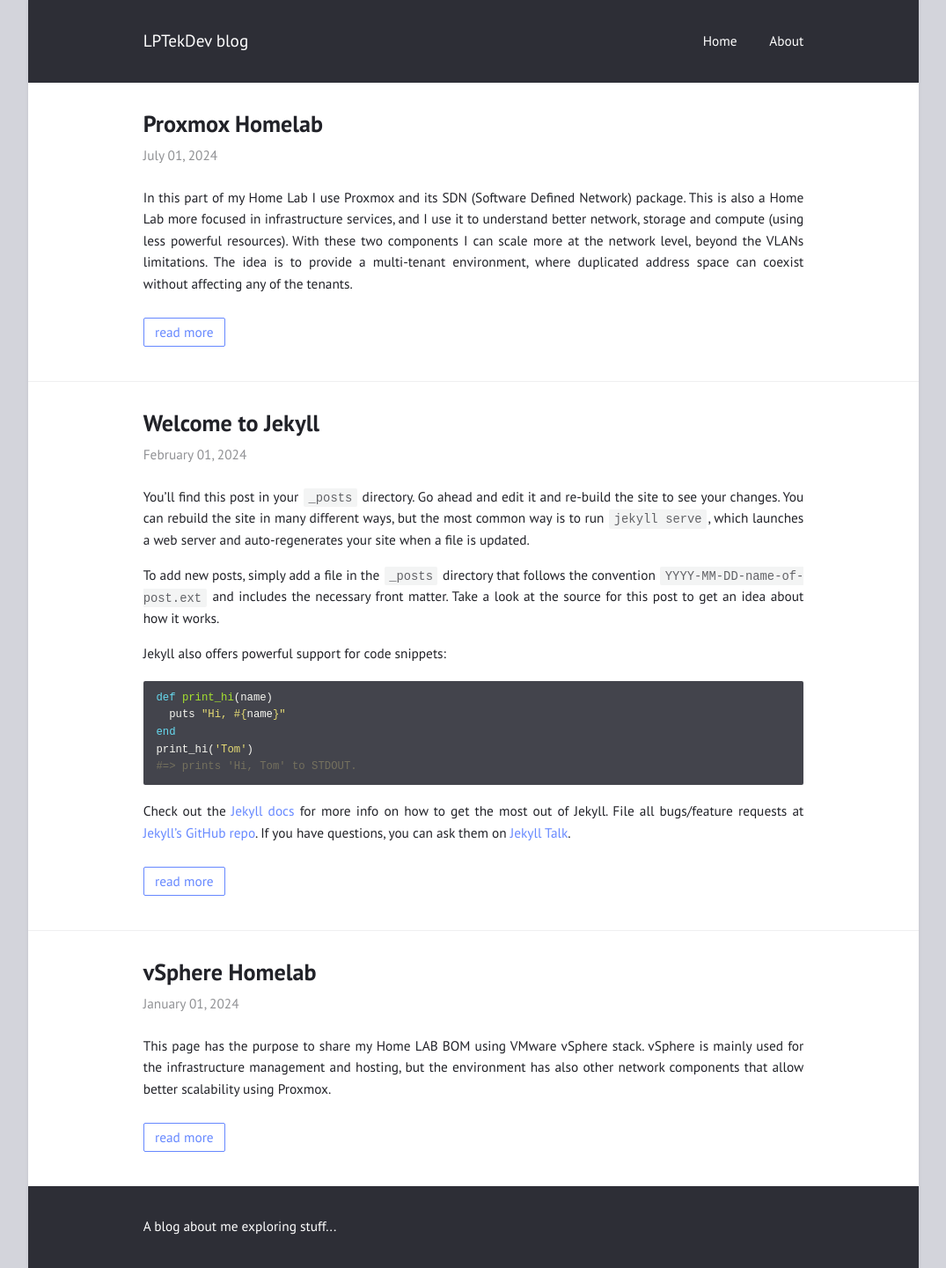
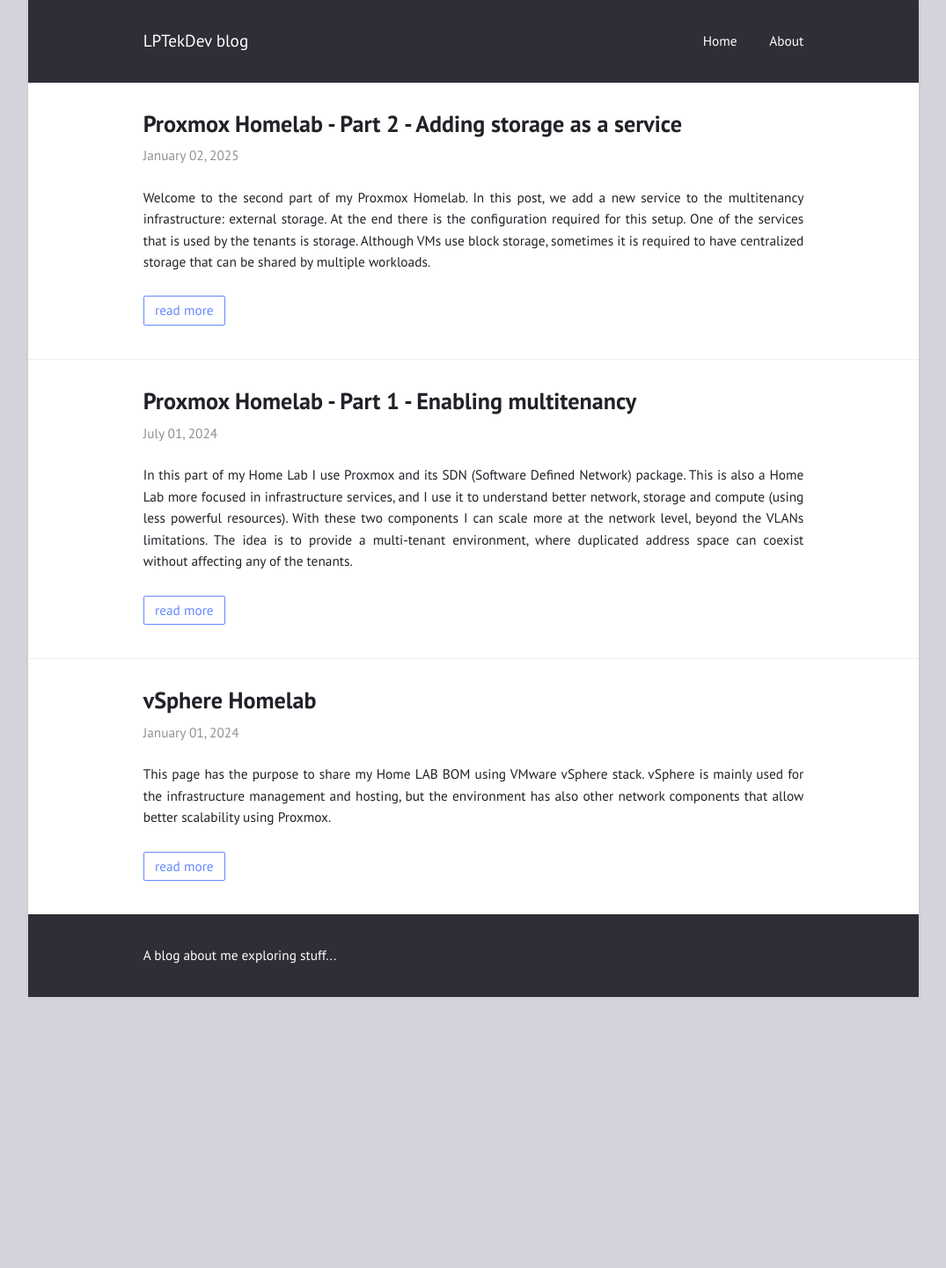
Before and after one commit to lptekdev/homelab, a Jekyll site: the page built from index.html, in a window 1280 px wide. Shown: the whole page at 88% size, without its empty margins (102-1177 px from the left). Built offline with Jekyll 4.4.1, drawn with Linux system fonts in a browser that asks for light colours; after the commit the page ends 1133 px from its top, so only the background shows below that.

Commit message:
adding the proxmox storage description

````diff
--- a/_posts/2024-02-01-test.md
+++ /dev/null
@@ -1,25 +0,0 @@
----
-title: "Welcome to Jekyll"
-layout: post
----
-
-You’ll find this post in your `_posts` directory. Go ahead and edit it and re-build the site to see your changes. You can rebuild the site in many different ways, but the most common way is to run `jekyll serve`, which launches a web server and auto-regenerates your site when a file is updated.
-
-
-To add new posts, simply add a file in the `_posts` directory that follows the convention `YYYY-MM-DD-name-of-post.ext` and includes the necessary front matter. Take a look at the source for this post to get an idea about how it works.
-
-Jekyll also offers powerful support for code snippets:
-
-{% highlight ruby %}
-def print_hi(name)
-  puts "Hi, #{name}"
-end
-print_hi('Tom')
-#=> prints 'Hi, Tom' to STDOUT.
-{% endhighlight %}
-
-Check out the [Jekyll docs][jekyll-docs] for more info on how to get the most out of Jekyll. File all bugs/feature requests at [Jekyll’s GitHub repo][jekyll-gh]. If you have questions, you can ask them on [Jekyll Talk][jekyll-talk].
-
-[jekyll-docs]: http://jekyllrb.com/docs/home
-[jekyll-gh]:   https://github.com/jekyll/jekyll
-[jekyll-talk]: https://talk.jekyllrb.com/
--- a/_posts/2024-07-01-proxmox.md
+++ b/_posts/2024-07-01-proxmox.md
@@ -1,5 +1,5 @@
 ---
-title:  "Proxmox Homelab"
+title:  "Proxmox Homelab - Part 1 - Enabling multitenancy"
 layout: post
 ---
 
@@ -17,7 +17,7 @@ Configuring a Zone, creates internally a VRF in Proxmox server. Since the router
 Pseudo interfaces in VyOS allows "slice" the same physical interface and have configured an IP address and a VLAN ID (which identifies each tenant). Besides this, a default static route via the firewall is configured in both routers and also advertised by BGP to the Tenant VRF in the Proxmox server. With tenant's the dedicated perimeter firewall, north-south firewall rules, IPSec tunnels and NAT for internet access (besides other features) can be configured. The perimeter firewall runs a BGP instance with AS: 64514 and receives a route aggregation of the tenant address space (which avoids receiveing all the VMs IPs routes).
 
 **Below also the VyOS routers issued commands:**
-```
+```bash
     #defines the management VRF and system configurations
     set vrf name management
     set vrf name management table 100
@@ -85,7 +85,6 @@ Pseudo interfaces in VyOS allows "slice" the same physical interface and have co
 
     #defines the route aggregate to be advertised to the firewall
     set vrf name tenantA protocols bgp address-family ipv4-unicast aggregate-address 10.0.0.0/16 summary-only
-
 ```
 
 In the PFsense firewall is also required to install FRR package, configure a route-map to not discard the received BGP routes and finally add the BGP neighbors for R1 and R2.
--- /dev/null
+++ b/_posts/2025-01-02-proxmox_storage.md
@@ -0,0 +1,44 @@
+---
+title:  "Proxmox Homelab - Part 2 - Adding storage as a service"
+layout: post
+---
+
+Welcome to the second part of my Proxmox Homelab. In this post, we add a new service to the multitenancy infrastructure: external storage. At the end there is the configuration required for this setup.
+One of the services that is used by the tenants is storage. Although VMs use block storage, sometimes it is required to have centralized storage that can be shared by multiple workloads.
+<!--more-->
+
+Two alternatives come up with this: use an external storage system that tenants don’t need to manage, or virtualize a storage appliance within the tenant environment, having tenants full control of it (meaning also they need to handle the management).
+
+I have decided to follow the first approach, setting up an external storage system. The easiest way to accomplish this is by routing the storage traffic through the tenant firewall, but this can have a big impact on the workloads.
+The other way, which is not so easy, is routing the traffic through routers R1 and R2, and then to another router: R3, which acts as a bridge to the storage system. By using BGP, tenant address space and storage subnet routes are exchanged between these routers.
+
+On the storage side, there will be a switch and a Truenas server, both with VLANs support. The R3 will have configured a sub-interface (called pseudo interface in vyos) that connects to Truenas sub-interface (in the same VLAN), using a /30 subnet (creating a point-to-point connection). Each tenant will have a dedicated /30 subnet if they need to consume this service. This subnet is in the address space: 172.16.3.0-172.31.255.255, resulting in 261,952 subnets.
+
+Of course we have the limitation of the 4094 VLANs (without the ones we already use for the management/control plane), but since every storage system is isolated in a switch and each tenant has its own sub-interface in R3 (meaning that we may have another network interface with the same sub-interface VLAN ID), we can scale horizontally the switch and the Truenas system, increasing also the capacity of the service to more tenants (within that previously mentioned address space capacity, and the routers interface throughput/processing power). Also, like in the Proxmox multitenancy setup, each tenant will have its own VRF in R3.
+
+A BGP connection is established between R1 and R2, allowing R3 to receive the Tenant address space: 10.0.0.0/16. This route will be identified by the its RD: AS:TENANT_ZONE_ID, allowing R3 tom import it to the correct VRF routing table. The route that is advertised from R3, to R1 and R2 is the subnet that connects to the storage system, identified also with the RD: AS:TENANT_ZONE_ID .
+
+The Proxmox servers, despite being in the same subnet and the same AS of the R3, are not configured as BGP neighbors with R3. As we saw in part 1 of this setup, every tenant has configured in R1 and R2:
+* a sub-interface that connects to the perimeter firewall to allow outside communication and
+* default route through this firewall, which is announced to the Proxmox servers and injected in the tenant VRF routing table
+This means that even without this BGP connection from R3 and the Proxmox servers, the workloads will be able to reach the storage through the next-hop defined by this route, which is R1 and R2 (since the default route includes the storage subnet). Also, without this BGP configuration it is not expected that R3 receives the type 5 and type 3 EVPN routes by Proxmox servers.
+
+Now at the storage side, a point-to-point connection is made from R3 to Truenas within an isolated VLAN, which is different for each Tenant. Using the capability in Linux: Source based routing, is possible to create multiple route tables for each tenant in Truenas system. This route tables contains always the same destination (the tenant address space), and by being able to coexist in the Truenas system, allow Tenant traffic isolation.
+The configuration for this is below (for two tenants: A and C):
+```bash
+echo "3 vlan3_table" >> /etc/iproute2/rt_tables
+ip rule add from 172.16.3.2 lookup vlan3_table
+ip route add 10.0.0.0/16 via 172.16.3.1 dev vlan3 table vlan3_table
+
+echo "4 vlan4_table" >> /etc/iproute2/rt_tables
+ip rule add from 172.16.3.6 lookup vlan4_table
+ip route add 10.0.0.0/16 via 172.16.3.5 dev vlan4 table vlan4_table
+```
+
+In "3 vlan3_table" is represented the priory and the routing table name. Is in this table that will be stored the routes.
+The next two commands allow to add the route to the Tenant address space:
+1. 172.16.3.2 – is the Truenas sub-interface IP dedicated for the Tenant
+2. 10.0.0.0/16 – is the tenant address space
+3. 172.16.3.1 – is the IP address of the R3 sub-interface in the same subnet of the Truenas sub-interface in 1.
+As it’s possible to see we have two different subnets for two different Tenants.
+Using NFS, one big issue (and very big) that was seen, was that a "showmount -e TENANT_IP_TRUENAS" command will show all the shares available in Truenas. This means all tenants will be able to see all tenants shares. However, by the source based routing and VRF isolation, they will only be able to access to its own shares.
````
